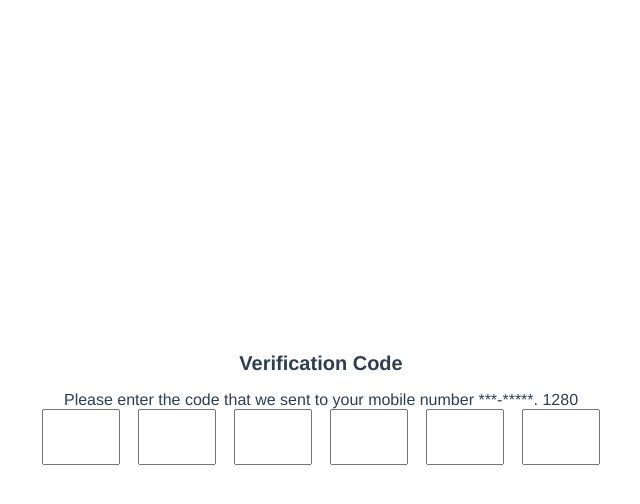
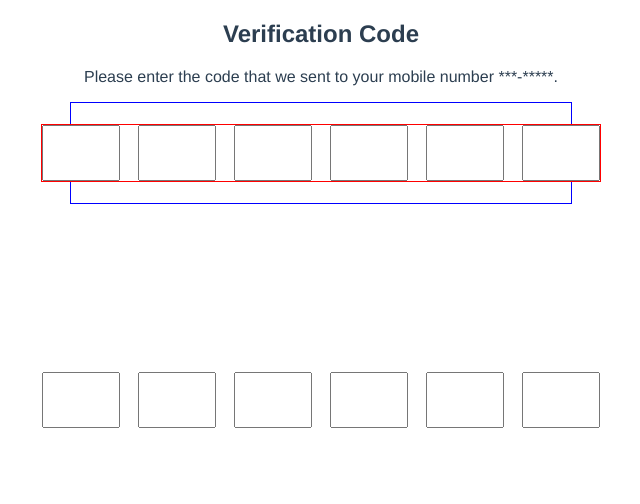
Before and after one commit to waltzHao/verification-code, a Vue app: page / in a window 1280 px wide. Shown: the top 504 px of the page, without its empty margins (319-959 px from the left). Built offline with nearby package versions, Linux system fonts and the light colour scheme.

Commit message:
test css

```diff
--- a/src/App.vue
+++ b/src/App.vue
@@ -14,7 +14,7 @@ const keysAllowed: string[] = [
   "8",
   "9",
 ];
-var width = (window.innerWidth > 0) ? window.innerWidth : screen.width;
+
 function isNumber(event: Event) {
   (event.target as HTMLInputElement).value = "";
   const keyPressed: string = (event as KeyboardEvent).key;
@@ -69,12 +69,31 @@ function onPaste(event: Event) {
 </script>
 
 <template>
-  <div>
-    <h2 class="title">Verification Code</h2>
-    <span
-      >Please enter the code that we sent to your mobile number ***-*****.</span
-    >
-    {{ width }}
+  <h2>Verification Code</h2>
+  <p>Please enter the code that we sent to your mobile number ***-*****.</p>
+  <div id="parent">
+
+
+    <div id="child">
+      <form>
+        <input
+          v-for="(n, index) in code"
+          :key="index"
+          type="text"
+          pattern="\d*"
+          :id="'input_' + index"
+          maxlength="1"
+          v-model="code[index]"
+          @input="handleInput"
+          @keypress="isNumber"
+          @keydown.delete="handleDelete"
+          @paste="onPaste"
+        />
+      </form>
+    </div>
+  </div>
+
+  <div class="verification-input">
     <form>
       <input
         v-for="(n, index) in code"
@@ -95,18 +114,31 @@ function onPaste(event: Event) {
 
 
 <style>
-.title {
-  font-weight: bold;
-  font-size: 20px;
+#parent {
+  text-align: center;
+  position: relative;
+  border: 1px solid blue;
+  margin: auto;
+  width: 500px;
+  height: 100px;
 }
-div {
+
+#child {
+  /* position: absolute; */
+  border: 1px solid red;
+  position: absolute;
+  top: 50%;
+  left: 50%;
+  transform: translate(-50%, -50%);
+}
+
+.verification-input {
   position: absolute;
   top: 50%;
   left: 50%;
   transform: translate(-50%, -50%);
 }
 form {
-
   display: flex;
   flex-direction: row;
   gap: 18px;
@@ -127,15 +159,16 @@ input[type="text"] {
     font-size: 20px;
   }
 } */
-@media only screen and (max-width: 390px), only screen and (max-device-width: 390px) {
-   /* CSS overrides for mobile here */
-    form {
+@media only screen and (max-width: 390px),
+  only screen and (max-device-width: 390px) {
+  /* CSS overrides for mobile here */
+  form {
     gap: 8px;
   }
-   input[type="text"] {
+  input[type="text"] {
     color: blue;
-     /* width: 18px; */
-       font-size: 25px;
+    /* width: 18px; */
+    font-size: 25px;
   }
 }
 @media only screen and (max-width: 600px) {
```
